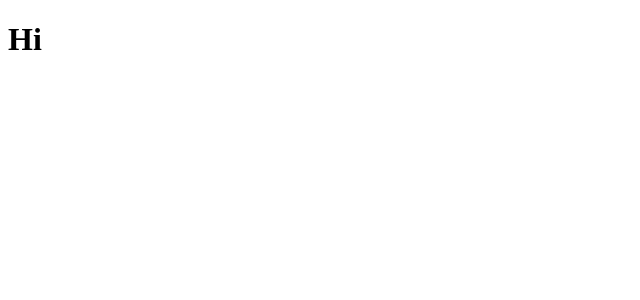
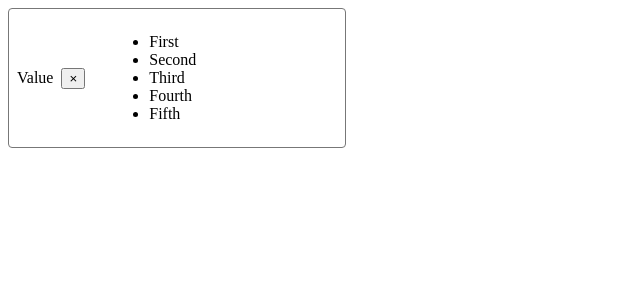
Before and after one commit to kiyarashnd/TypeScript-React, a React (Vite) app: page / in a window 1280 px wide. Shown: the top 300 px of the page, without its empty margins (0-640 px from the left). Built offline with nearby package versions, Linux system fonts and the light colour scheme; the HTML template or start-up script is replaced by a standard one.

Commit message:
work on select component and add Select css file

```diff
--- a/src/App.tsx
+++ b/src/App.tsx
@@ -1,5 +1,16 @@
+import {Select}  from './Select'
+
+const options=[
+  {label:"First",value:1},
+  {label:"Second",value:2},
+  {label:"Third",value:3},
+  {label:"Fourth",value:4},
+  {label:"Fifth",value:5},
+]
 function App() {
-  return <h1>Hi</h1>
+  return <>
+  <Select options={options}/>
+  </>
 }
 
 export default App
--- a/src/Select.tsx
+++ b/src/Select.tsx
@@ -1,6 +1,8 @@
+import styles from './select.module.css'
+
 type selectOptions={
     label:string
-    value:string
+    value:any
 }
 
 type SelectProps ={
@@ -10,5 +12,20 @@
 }
 
 export function Select({value,onChange,options}:SelectProps){
-
+    return (
+        <>
+        <div className={styles.container}>
+            <span className={styles.value}>Value</span>
+            {/* here &times; is X icon */}
+            <button className={styles['clear-btn']}>&times;</button>
+            <div className={styles.divider}></div>
+            <div className={styles.caret}></div>
+            <ul className={styles.options}>
+                {options.map(option=>(
+                    <li key={option.label} className={styles.option}>{option.label}</li>
+                ))}
+            </ul>
+        </div>
+        </>
+    )
 }
--- /dev/null
+++ b/src/select.module.css
@@ -0,0 +1,12 @@
+.container{
+    position: relative;
+    width: 20em;
+    min-height: 1.5em;
+    border: 0.05em solid #777;
+    display: flex;
+    align-items: center;
+    gap: 0.5em;
+    padding: .5em;
+    border-radius: .25em;
+    outline: none;
+}
```
